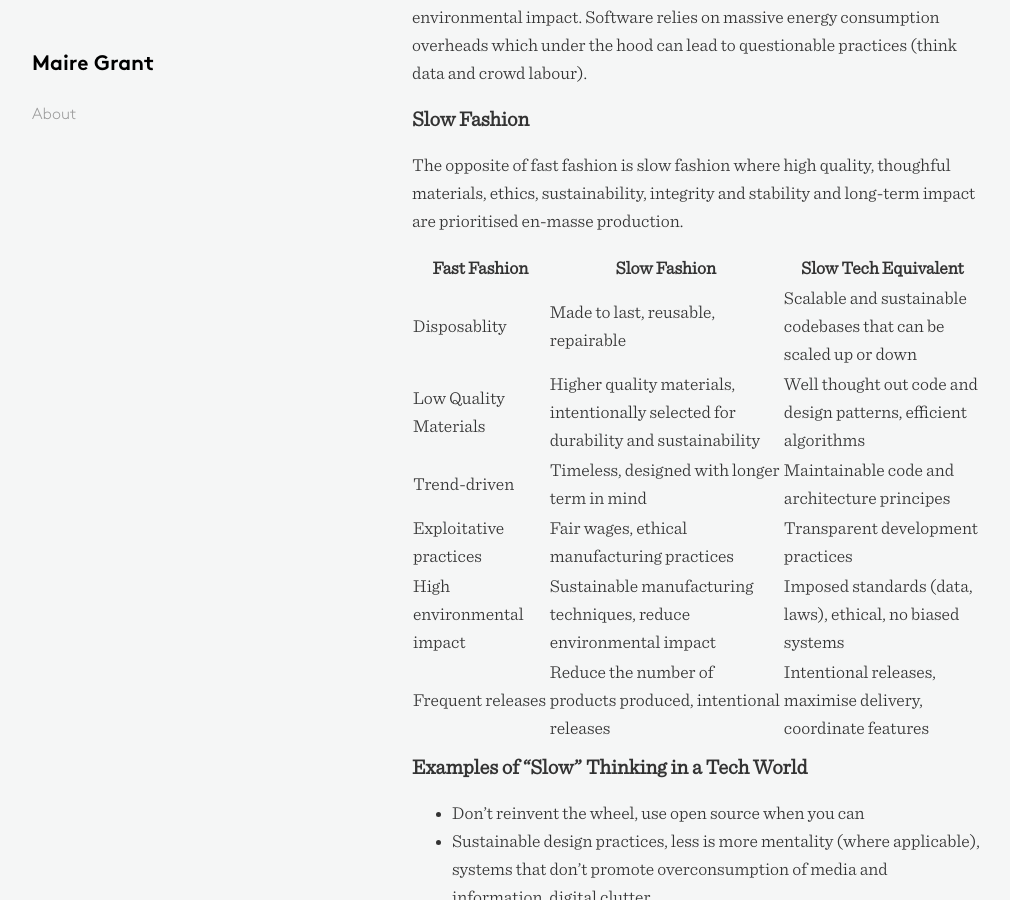
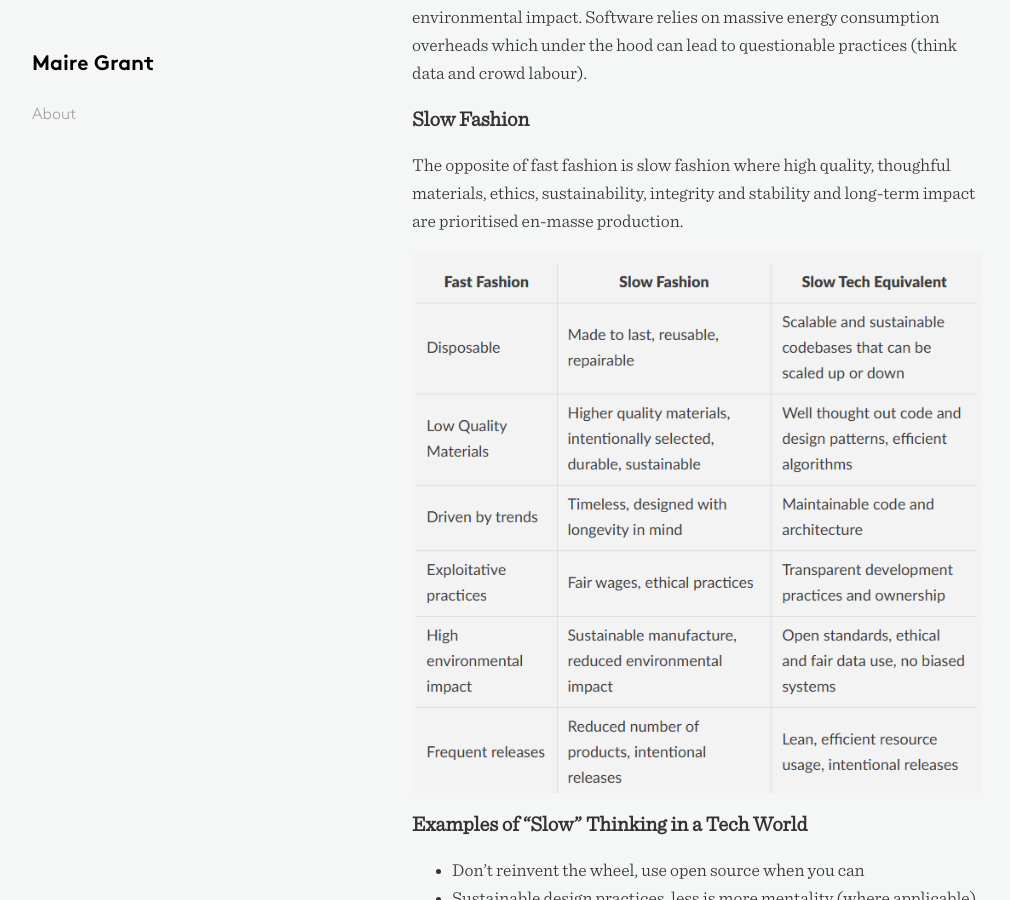
Before and after one commit to mairegrant/mairegrant.github.io, a Jekyll site: the page built from _posts/2025-06-10-Slow-Testing.md, in a window 1280 px wide and 900 px high, scrolled down 2002 px. Shown: the whole window, without its empty margins (38-1048 px from the left). Built offline with Jekyll 4.4.1, drawn with Linux system fonts in a browser that asks for light colours; some of the changed text lies outside the part shown.

Commit message:
add table as pic

```diff
--- a/_posts/2025-06-10-Slow-Testing.md
+++ b/_posts/2025-06-10-Slow-Testing.md
@@ -39,14 +39,7 @@ Fast fashion has a massive impact on the environment. So too, environments that
 ## Slow Fashion
 The opposite of fast fashion is slow fashion where high quality, thoughful materials, ethics, sustainability, integrity and stability and long-term impact are prioritised en-masse production.
 
-|Fast Fashion |Slow Fashion  | Slow Tech Equivalent |
-|--|--|--|
-|Disposablity  |Made to last, reusable, repairable  | Scalable and sustainable codebases that can be scaled up or down |
-|Low Quality Materials | Higher quality materials, intentionally selected for durability and sustainability | Well thought out code and design patterns, efficient algorithms
-|Trend-driven | Timeless, designed with longer term in mind  | Maintainable code and architecture principes |
-|Exploitative practices | Fair wages, ethical manufacturing practices| Transparent development practices |
-|High environmental impact | Sustainable manufacturing techniques, reduce environmental impact| Imposed standards (data, laws), ethical, no biased systems
-|Frequent releases | Reduce the number of products produced, intentional releases| Intentional releases, maximise delivery, coordinate features |
+![SlowTechTable](/assets/slowtesttable.png)
 
 ## Examples of "Slow" Thinking in a Tech World
 - Don't reinvent the wheel, use open source when you can
@@ -78,17 +71,6 @@ As a tester how can I implement these practices in my day-to-day to try and make
  - Write code with future requirements in mind so that less rework is
    needed.
 
-The "Slow Fashion" Tester Mindset
-
-Quality > Speed
-
-Longevity > Trends (maintainable tests, reusable tools)
-
-Ethics > Lack of Transparency (Question shady design practices and data use)
-
-Sustainability > Burnout (Balance, positivity and healty workloads for long-term efficiency)
-
-Craftmanship > Shortcuts (Take pride in delivering valuable skilled work)
 
 ### References and Further Reading
 [1] https://www.carbontrust.com/news-and-insights/insights/smart-phones-smart-choices-harnessing-purchasing-power-to-reduce-the-carbon-impact-of-our-phones
```
Also changed, not shown: assets/slowtestcheck.png (renamed from assets/slow testing checklist.png), assets/slowtesttable.png (added).
